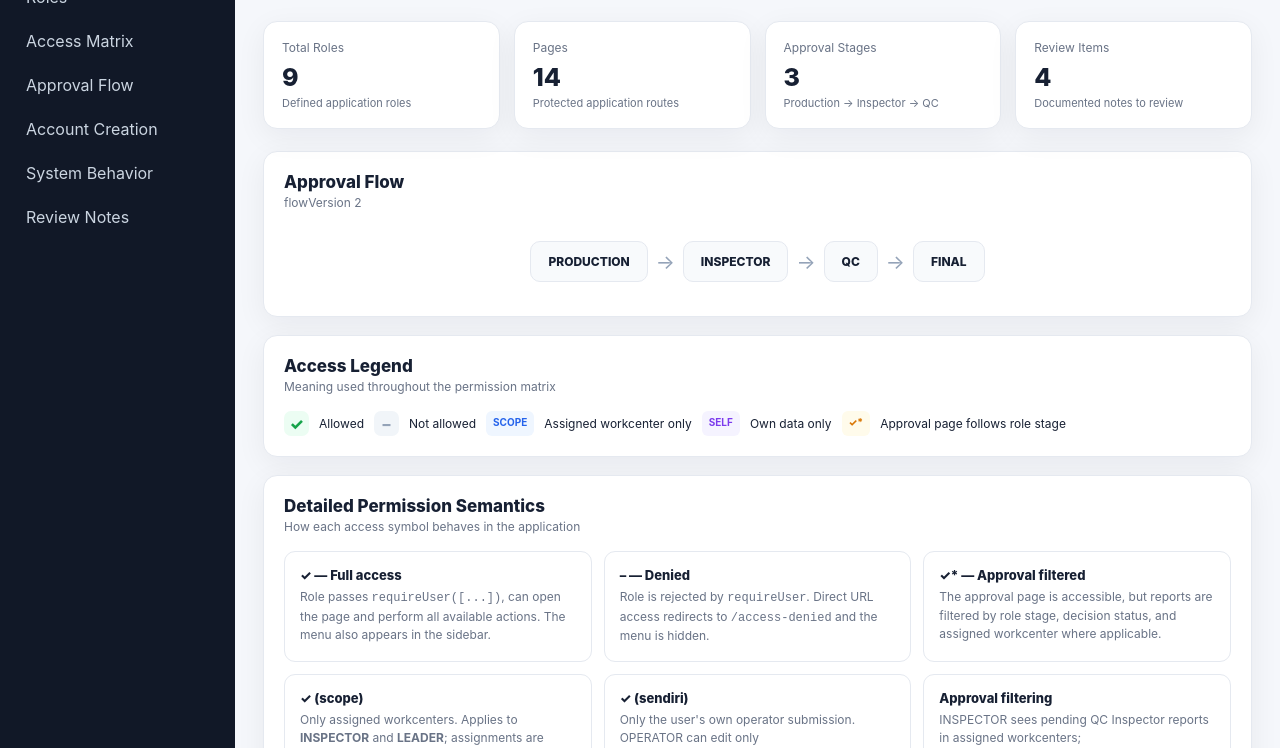
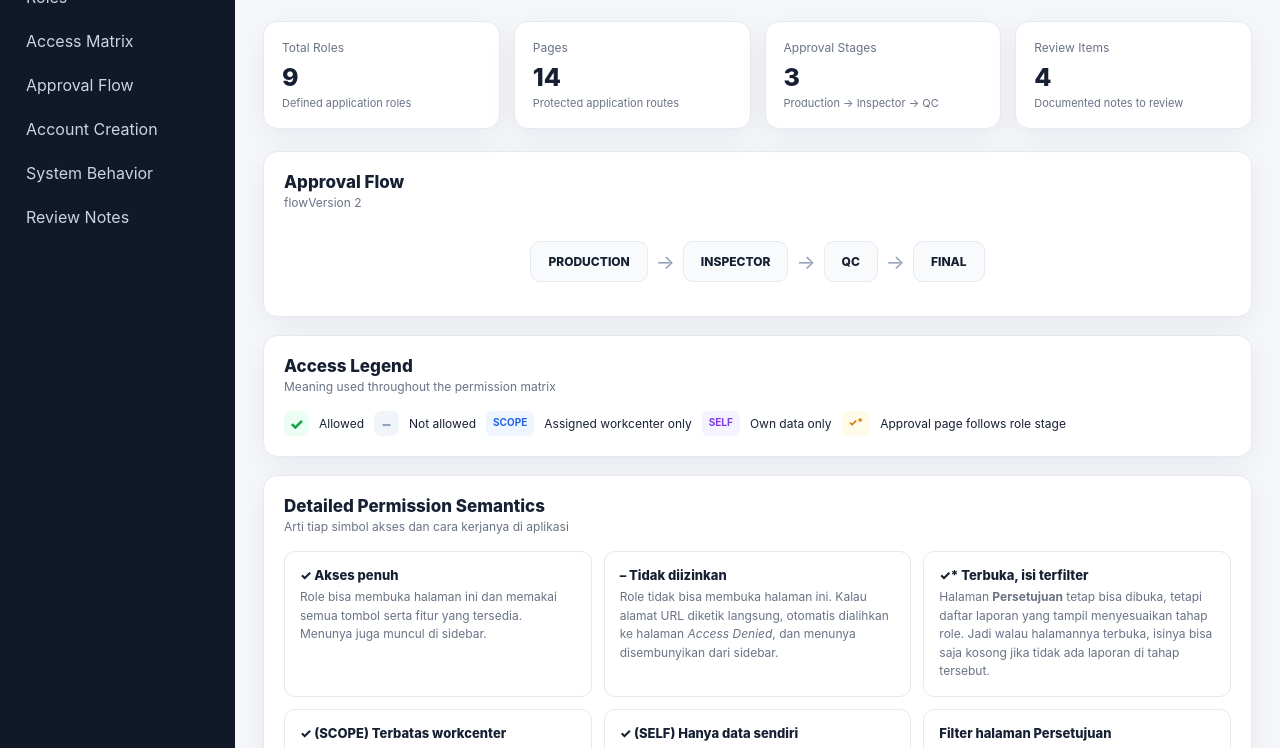
Before and after one commit to bieee123/workcenter-role-access-map, a plain HTML site: page index.html in a window 1280 px wide. Shown: the part 191-939 px from the top of the page. Drawn offline with Linux system fonts and the light colour scheme.

Commit message:
Add plain-language permission semantics to overview and matrix tabs

```diff
--- a/index.html
+++ b/index.html
@@ -162,16 +162,9 @@ tbody tr:hover td:first-child{background:#fafcff}
 
   <div class="card section" style="margin-top:18px">
     <div class="section-head">
-      <div><div class="section-title">Detailed Permission Semantics</div><div class="section-desc">How each access symbol behaves in the application</div></div>
+      <div><div class="section-title">Detailed Permission Semantics</div><div class="section-desc">Arti tiap simbol akses dan cara kerjanya di aplikasi</div></div>
     </div>
-    <div class="role-grid">
-      <div class="role-card"><div class="role-name">✓ — Full access</div><div class="role-desc">Role passes <code>requireUser([...])</code>, can open the page and perform all available actions. The menu also appears in the sidebar.</div></div>
-      <div class="role-card"><div class="role-name">– — Denied</div><div class="role-desc">Role is rejected by <code>requireUser</code>. Direct URL access redirects to <code>/access-denied</code> and the menu is hidden.</div></div>
-      <div class="role-card"><div class="role-name">✓* — Approval filtered</div><div class="role-desc">The approval page is accessible, but reports are filtered by role stage, decision status, and assigned workcenter where applicable.</div></div>
-      <div class="role-card"><div class="role-name">✓ (scope)</div><div class="role-desc">Only assigned workcenters. Applies to <strong>INSPECTOR</strong> and <strong>LEADER</strong>; assignments are configured by Admin in <code>/admin/users</code>.</div></div>
-      <div class="role-card"><div class="role-name">✓ (sendiri)</div><div class="role-desc">Only the user's own operator submission. OPERATOR can edit only <code>OperatorSubmission.userId</code> records created by the local application (<code>source_type = LOCAL_APP</code>).</div></div>
-      <div class="role-card"><div class="role-name">Approval filtering</div><div class="role-desc">INSPECTOR sees pending QC Inspector reports in assigned workcenters; PRODUCTION_SPV/LEADER see Draft reports. ADMIN and VIEWER have no approval stage, so their “Perlu tindakan saya” tab remains empty.</div></div>
-    </div>
+    <div class="role-grid" id="semanticsOverview"></div>
   </div>
 </section>
 
@@ -197,6 +190,13 @@ tbody tr:hover td:first-child{background:#fafcff}
       </table>
     </div>
     <div style="font-size:11px;color:#667085;margin-top:12px">* Approval is open to all except Operator, but visible reports follow the role's approval stage.</div>
+  </div>
+
+  <div class="card section">
+    <div class="section-head">
+      <div><div class="section-title">Detailed Permission Semantics</div><div class="section-desc">Arti tiap simbol akses dan cara kerjanya di aplikasi</div></div>
+    </div>
+    <div class="role-grid" id="semanticsMatrix"></div>
   </div>
 </section>
 
@@ -310,6 +310,23 @@ function renderRoles(){
     `<div class="role-card"><div class="role-name">${r[0]}</div><div class="role-desc">${r[1]}</div></div>`
   ).join("");
 }
+const semantics = [
+  ["✓ Akses penuh","Role bisa membuka halaman ini dan memakai semua tombol serta fitur yang tersedia. Menunya juga muncul di sidebar."],
+  ["– Tidak diizinkan","Role tidak bisa membuka halaman ini. Kalau alamat URL diketik langsung, otomatis dialihkan ke halaman <em>Access Denied</em>, dan menunya disembunyikan dari sidebar."],
+  ["✓* Terbuka, isi terfilter","Halaman <strong>Persetujuan</strong> tetap bisa dibuka, tetapi daftar laporan yang tampil menyesuaikan tahap role. Jadi walau halamannya terbuka, isinya bisa saja kosong jika tidak ada laporan di tahap tersebut."],
+  ["✓ (SCOPE) Terbatas workcenter","Hanya data dari workcenter yang ditugaskan ke akun tersebut. Berlaku untuk <strong>INSPECTOR</strong> dan <strong>LEADER</strong>; penugasannya diatur Admin di menu <em>Pengguna &amp; akses</em>."],
+  ["✓ (SELF) Hanya data sendiri","<strong>OPERATOR</strong> hanya bisa mengubah kiriman miliknya sendiri, dan hanya data yang dibuat lewat aplikasi lokal. Data milik operator lain tidak bisa disentuh."],
+  ["Filter halaman Persetujuan","Isi tab “Perlu tindakan saya” mengikuti tahap role: <strong>INSPECTOR</strong> melihat laporan yang menunggu pemeriksaan QC Inspector di workcenter-nya; <strong>PRODUCTION_SPV / LEADER</strong> melihat laporan berstatus <em>Draft</em>. <strong>ADMIN</strong> dan <strong>VIEWER</strong> tidak punya tahap, jadi tabnya selalu kosong."]
+];
+function renderSemantics(){
+  const html = semantics.map(s =>
+    `<div class="role-card"><div class="role-name">${s[0]}</div><div class="role-desc">${s[1]}</div></div>`
+  ).join("");
+  ["semanticsOverview","semanticsMatrix"].forEach(id=>{
+    const el=document.getElementById(id);
+    if(el) el.innerHTML=html;
+  });
+}
 function accessCell(v){
   if(v==="✓") return `<span class="badge allow">✓</span>`;
   if(v==="–") return `<span class="badge deny">–</span>`;
@@ -342,7 +359,7 @@ function downloadHTML(){
   a.click();
   URL.revokeObjectURL(a.href);
 }
-renderRoles();renderMatrix();
+renderRoles();renderMatrix();renderSemantics();
 </script>
 </body>
 </html>
```
